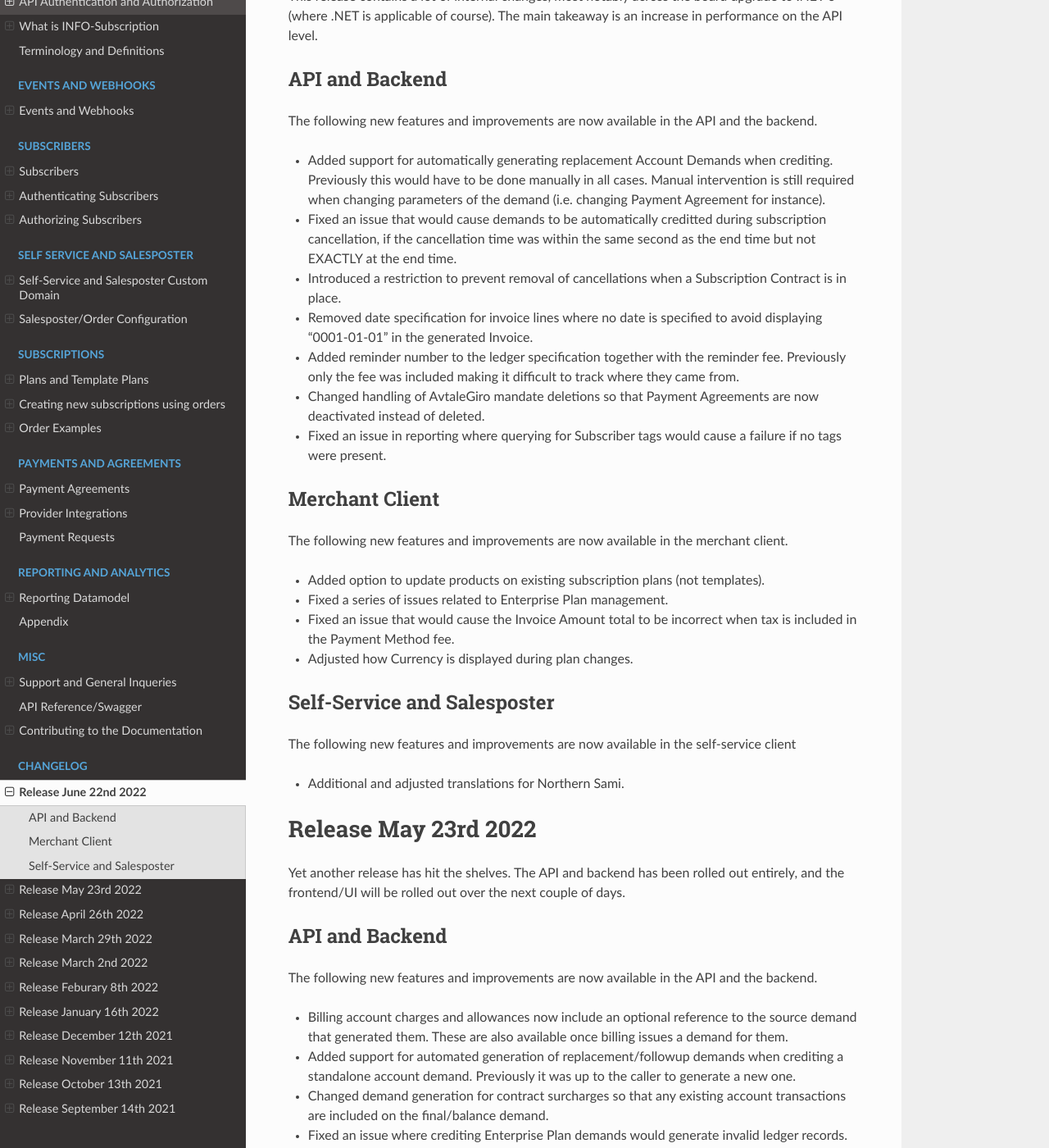
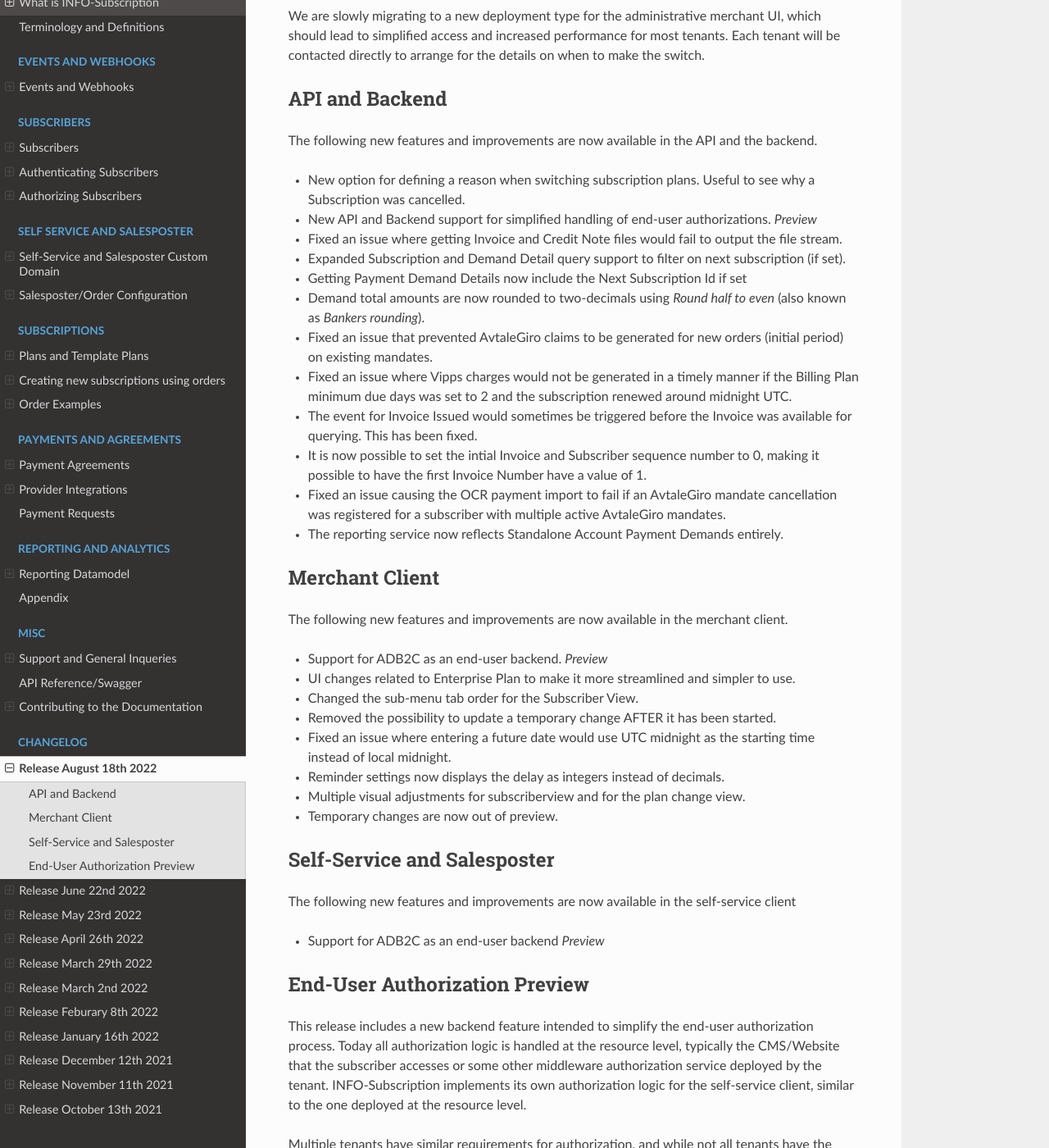
Before and after one commit to infosoftas/info-subscription-doc, a Sphinx documentation site: the page built from source/changelog/changelog.rst, in a window 1280 px wide and 1400 px high, scrolled down 296 px. Shown: the whole window at 82% size. Built offline with Sphinx 7.4.7 and the Read the Docs theme 2.0.0, drawn with Linux system fonts in a browser that asks for light colours; formulas are drawn with MathJax 3; some of the changed text lies outside the part shown.

Commit message:
Feature/changelog r104 (#54)
Changelog for r104

Co-authored-by: Esben Bach <esbbach@infosoft.no>

```diff
--- a/source/changelog/changelog.rst
+++ b/source/changelog/changelog.rst
@@ -1,3 +1,4 @@
+.. include:: r104.inc
 .. include:: r103.inc
 .. include:: r102.inc
 .. include:: r101.inc
@@ -8,4 +9,3 @@
 .. include:: r96.inc
 .. include:: r95.inc
 .. include:: r94.inc
-.. include:: r93.inc
--- /dev/null
+++ b/source/changelog/r104.inc
@@ -0,0 +1,70 @@
+.. _changelog-r104:
+
+************************
+Release August 18th 2022
+************************
+We are back after the summer! It has been a long time since the last release, everyone has been on vacation so the release size does not reflect the length directly (it is quite large regardless).
+
+As always the API and backend has been rolled out entirely, and the frontend/UI will be rolled out over the next couple of days, some UI instances have already been deployed.
+
+We are slowly migrating to a new deployment type for the administrative merchant UI, which should lead to simplified access and increased performance for most tenants.
+Each tenant will be contacted directly to arrange for the details on when to make the switch.
+
+API and Backend
+===============
+The following new features and improvements are now available in the API and the backend.
+
+* New option for defining a reason when switching subscription plans. Useful to see why a Subscription was cancelled.
+* New API and Backend support for simplified handling of end-user authorizations. *Preview*
+* Fixed an issue where getting Invoice and Credit Note files would fail to output the file stream.
+* Expanded Subscription and Demand Detail query support to filter on next subscription (if set).
+* Getting Payment Demand Details now include the Next Subscription Id if set
+* Demand total amounts are now rounded to two-decimals using `Round half to even` (also known as `Bankers rounding`).
+* Fixed an issue that prevented AvtaleGiro claims to be generated for new orders (initial period) on existing mandates.
+* Fixed an issue where Vipps charges would not be generated in a timely manner if the Billing Plan minimum due days was set to 2 and the subscription renewed around midnight UTC.
+* The event for Invoice Issued would sometimes be triggered before the Invoice was available for querying. This has been fixed.
+* It is now possible to set the intial Invoice and Subscriber sequence number to 0, making it possible to have the first Invoice Number have a value of 1.
+* Fixed an issue causing the OCR payment import to fail if an AvtaleGiro mandate cancellation was registered for a subscriber with multiple active AvtaleGiro mandates.
+* The reporting service now reflects Standalone Account Payment Demands entirely.
+
+Merchant Client
+===============
+The following new features and improvements are now available in the merchant client.
+
+* Support for ADB2C as an end-user backend. *Preview*
+* UI changes related to Enterprise Plan to make it more streamlined and simpler to use.
+* Changed the sub-menu tab order for the Subscriber View.
+* Removed the possibility to update a temporary change AFTER it has been started.
+* Fixed an issue where entering a future date would use UTC midnight as the starting time instead of local midnight.
+* Reminder settings now displays the delay as integers instead of decimals.
+* Multiple visual adjustments for subscriberview and for the plan change view.
+* Temporary changes are now out of preview.
+
+Self-Service and Salesposter
+============================
+The following new features and improvements are now available in the self-service client
+
+* Support for ADB2C as an end-user backend *Preview*
+
+End-User Authorization Preview
+===============================
+
+This release includes a new backend feature intended to simplify the end-user authorization process.
+Today all authorization logic is handled at the resource level, typically the CMS/Website that the subscriber accesses or some other middleware authorization service deployed by the tenant.
+INFO-Subscription implements its own authorization logic for the self-service client, similar to the one deployed at the resource level.
+
+Multiple tenants have similar requirements for authorization, and while not all tenants have the same requirements, we have decided to implement a common authorization service that can be used if desired.
+
+This release includes the first preview of this service, where users are mapped to either a subscriber or a subscriber account, and depending on the mapping, a list of products is mapped to the user based on the current active subcriptions.
+The end result is that authorization can look at the product list for the user and determine access/authorization this way.
+
+Additionally, we have added Authentication Provider support for Active Directory B2C (ADB2C), so that the list of products is injected directly into the `access_token` during signin.
+Using the `access_token` product list should alleviate the need to query the API during most sign-in operations.
+
+We are still maturing this service, and the existing Auth0 setup that you know will continue to function.
+
+Going forward the backend will add support for Auth0 as an authentication provider, providing a list of products injected into the `access_token` similar to what is done in the ADB2C integration.
+
+It should also be possible to use the mapping service with an external authentication provider, but the injection needs to be handled on the outside, as there is no standard way to handle management actions like this.
+
+Please contact support for access to the preview.
```
